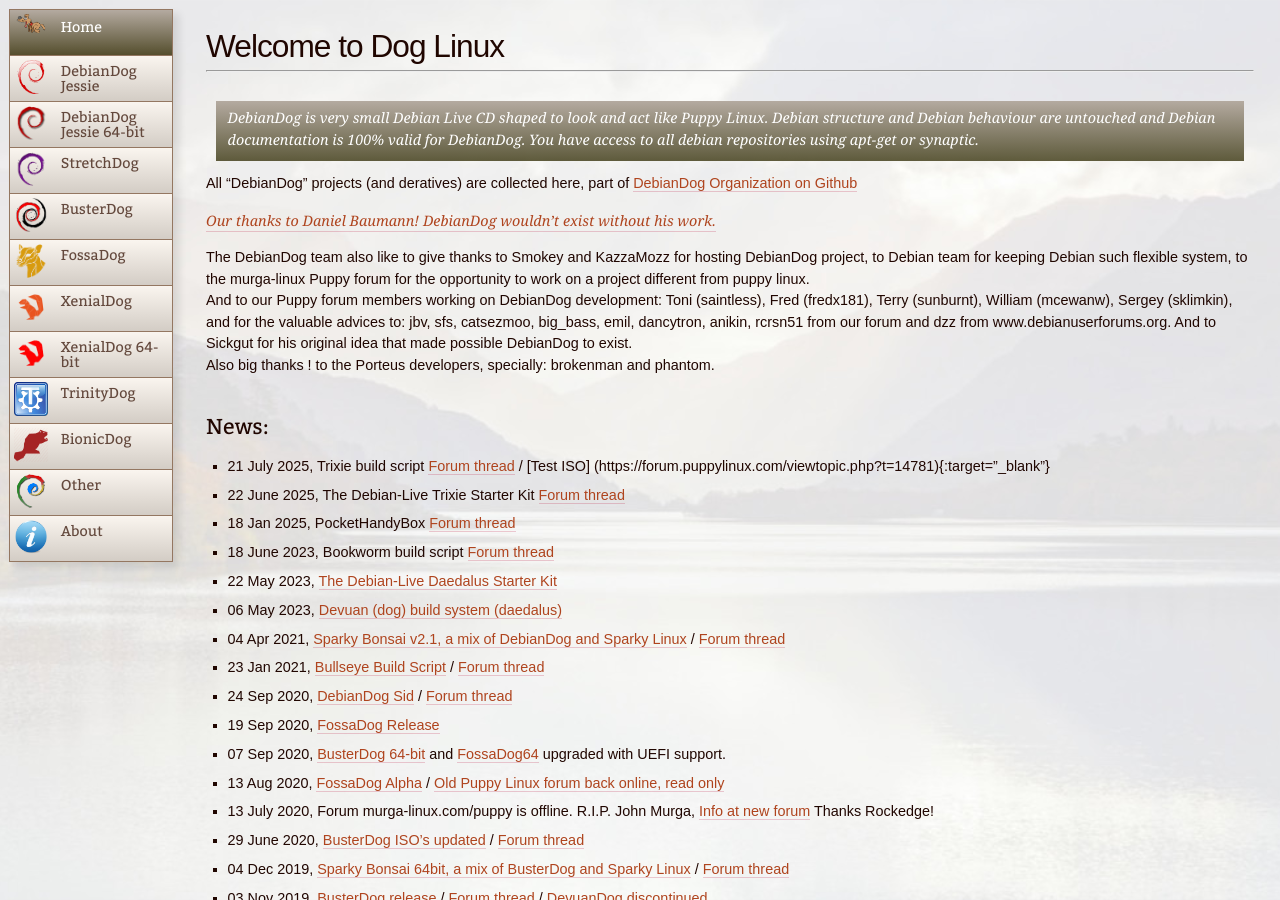
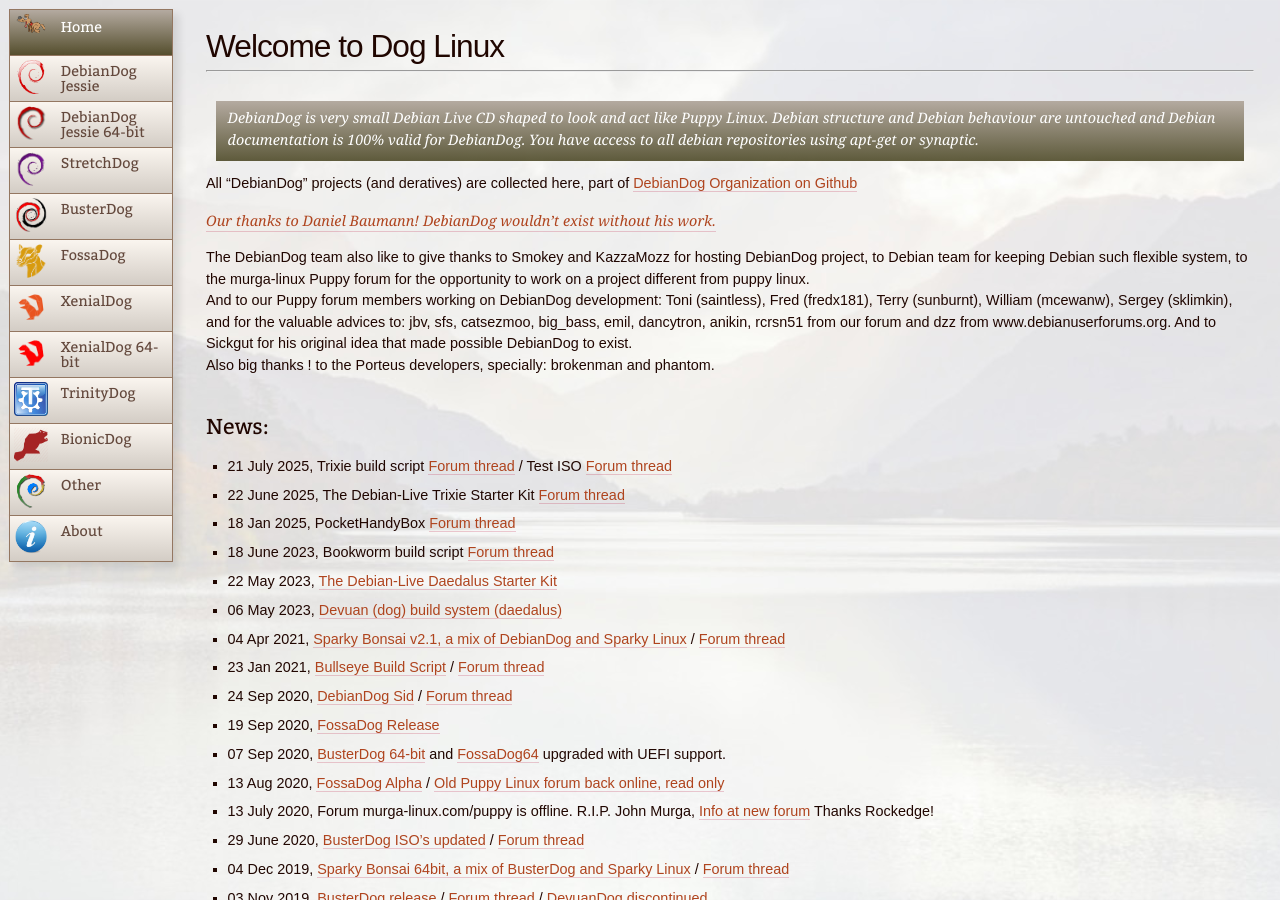
Before and after one commit to DebianDog/doglinux, a Jekyll site: the page built from index.md, in a window 1280 px wide and 900 px high. Built offline with Jekyll 4.4.1, drawn with Linux system fonts in a browser that asks for light colours.

Commit message:
Update website

```diff
--- a/index.md
+++ b/index.md
@@ -22,7 +22,7 @@ Also big thanks ! to the Porteus developers, specially: brokenman and phantom.
 
 ## News:
 
-- 21 July 2025, Trixie build script [Forum thread](https://forum.puppylinux.com/viewtopic.php?t=11771){:target="_blank"} / [Test ISO] (https://forum.puppylinux.com/viewtopic.php?t=14781){:target="_blank"}
+- 21 July 2025, Trixie build script [Forum thread](https://forum.puppylinux.com/viewtopic.php?t=11771){:target="_blank"} / Test ISO [Forum thread](https://forum.puppylinux.com/viewtopic.php?t=14781){:target="_blank"}
 
 - 22 June 2025, The Debian-Live Trixie Starter Kit [Forum thread](https://forum.puppylinux.com/viewtopic.php?p=150795#p150795){:target="_blank"}
 
```
